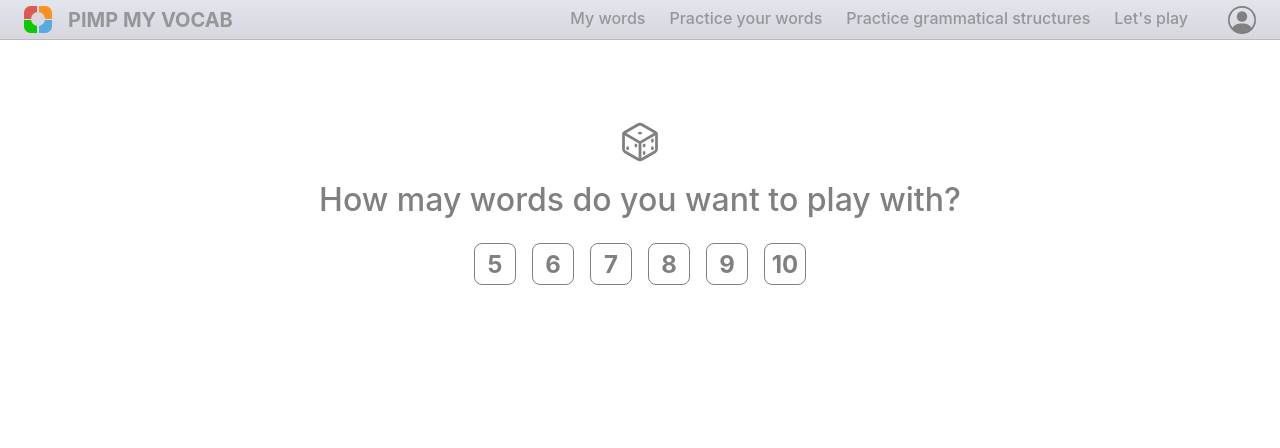
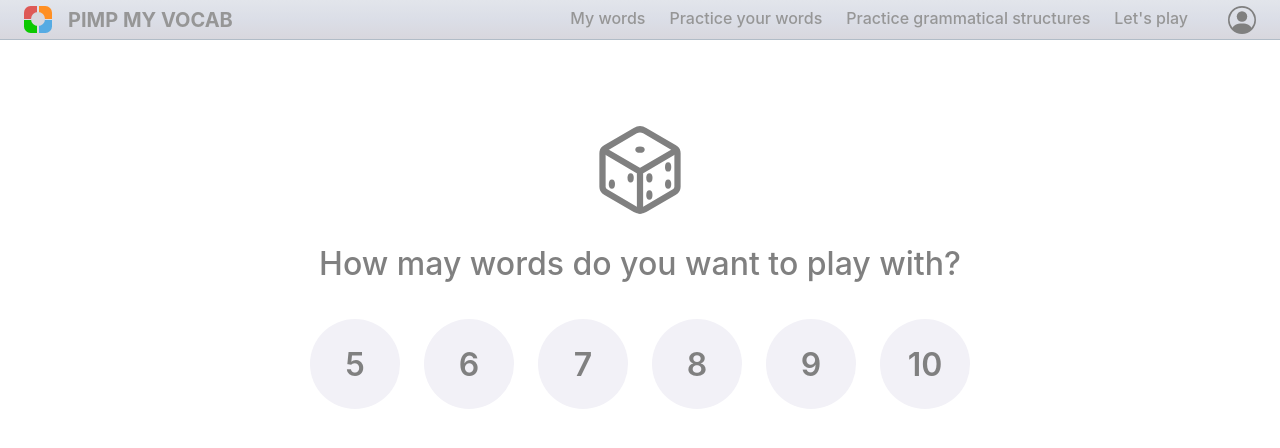
Before and after one commit to Crepkey/pmv_frond_end, a React (Create React App) app: page /lets-play in a window 1280 px wide. Shown: the top 448 px of the page. Built offline with nearby package versions, Linux system fonts and the light colour scheme.

Commit message:
Game SctartScreen style improvements

```diff
--- /dev/null
+++ b/src/components/subComponents/game/WordNumber.tsx
@@ -0,0 +1,92 @@
+// Styles
+import { colors } from "src/utils/colors";
+import styled, { keyframes } from "styled-components";
+
+// Interfaces
+import { ColorCodeType } from "src/utils/interfaces";
+
+const swing = keyframes`
+{
+    15%
+    {
+        -webkit-transform: translateX(10px);
+        transform: translateX(5px);
+    }
+    30%
+    {
+        -webkit-transform: translateX(-10px);
+       transform: translateX(-5px);
+    }
+    50%
+    {
+        -webkit-transform: translateX(6px);
+        transform: translateX(3px);
+    }
+    65%
+    {
+        -webkit-transform: translateX(-6px);
+        transform: translateX(-3px);
+    }
+    80%
+    {
+        -webkit-transform: translateX(4px);
+        transform: translateX(2px);
+    }
+    100%
+    {
+        -webkit-transform: translateX(0);
+        transform: translateX(0);
+    }
+}`;
+
+const Background = styled.div<{ activeBackgroundColor: ColorCodeType }>`
+	display: flex;
+	align-items: center;
+	justify-content: center;
+	flex: 1;
+	box-sizing: border-box;
+	height: 90px;
+	width: 90px;
+	margin: 12px;
+	border-radius: 150px;
+	font-size: 2rem;
+	font-weight: 600;
+	background: ${colors.inactiveCardBackground};
+	transition: all 0.8s ease;
+	:hover {
+		cursor: pointer;
+		color: white;
+		background: ${({ activeBackgroundColor }) => activeBackgroundColor};
+		font-size: 3rem;
+
+		-webkit-animation: swing 1s ease;
+		animation: ${swing} 1s ease;
+		-webkit-animation-iteration-count: 1;
+		animation-iteration-count: 1;
+	}
+`;
+
+interface WordNumberProps {
+	cardNumber: number;
+	onSelect: () => void;
+}
+export default function WordNumber({ cardNumber, onSelect }: WordNumberProps) {
+	const activeBackgroundColor: ColorCodeType = (() => {
+		switch (cardNumber) {
+			case 5:
+			case 6:
+				return colors.activeCardBackground3;
+			case 7:
+			case 8:
+				return colors.activeCardBackground2;
+			default:
+				return colors.activeCardBackground1;
+		}
+	})();
+
+	return (
+		<Background activeBackgroundColor={activeBackgroundColor} onClick={onSelect}>
+			{cardNumber}
+		</Background>
+	);
+}
--- a/src/components/subComponents/game/fullScreenComponents/StartScreen.tsx
+++ b/src/components/subComponents/game/fullScreenComponents/StartScreen.tsx
@@ -5,10 +5,12 @@ import range from "lodash/range";
 import { IoDiceOutline, IoAccessibility } from "react-icons/io5";
 
 // Styles
-import { FlexContainer, BoldLargeMessage, AnswerContainer, Answer, LargerMessage } from "../styles";
+import { FlexContainer, AnswerContainer, Answer, LargerMessage } from "../styles";
 
 // Components
 import Timer from "src/components/generalComponents/Timer";
+import Question from "../../practiceWords/Question";
+import WordNumber from "../WordNumber";
 
 interface StartScreenProps {
 	initialize: (numberOfWords: number) => void;
@@ -19,8 +21,8 @@ export default function StartScreen({ initialize, firstPlayer, countDownOn }: St
 	if (countDownOn) {
 		return (
 			<FlexContainer>
-				<IoAccessibility size={44} />
-				<BoldLargeMessage>The game starts with {firstPlayer}'s word</BoldLargeMessage>
+				<IoAccessibility size={100} />
+				<Question text={`The game starts with ${firstPlayer}'s word`} />
 				<LargerMessage>
 					in <Timer timeOfCounting={5} /> seconds
 				</LargerMessage>
@@ -30,13 +32,11 @@ export default function StartScreen({ initialize, firstPlayer, countDownOn }: St
 
 	return (
 		<FlexContainer>
-			<IoDiceOutline size={44} />
-			<BoldLargeMessage>How may words do you want to play with?</BoldLargeMessage>
+			<IoDiceOutline size={100} />
+			<Question text={"How may words do you want to play with?"} />
 			<AnswerContainer>
 				{range(5, 11).map((i: number) => (
-					<Answer key={i} onClick={() => initialize(i)}>
-						{i}
-					</Answer>
+					<WordNumber key={i} cardNumber={i} onSelect={() => initialize(i)} />
 				))}
 			</AnswerContainer>
 		</FlexContainer>
```
